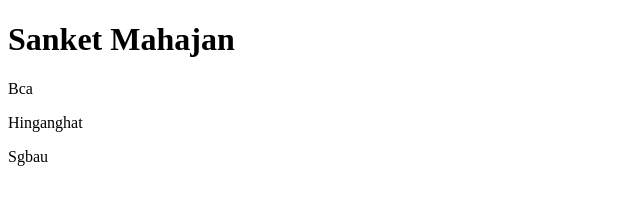
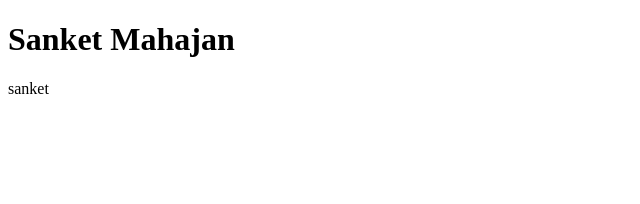
Before and after one commit to sanketmahajan7/test, a plain HTML site: page index.html in a window 1280 px wide. Shown: the whole page, without its empty margins (0-640 px from the left). Drawn offline with Linux system fonts and the light colour scheme.

```diff
--- a/index.html
+++ b/index.html
@@ -7,8 +7,6 @@
 </head>
 <body>
     <h1>Sanket Mahajan</h1>
-    <p>Bca</p>
-    <p>Hinganghat</p>
-    <p>Sgbau</p>
+   <p>sanket</p>
 </body>
 </html>
```
